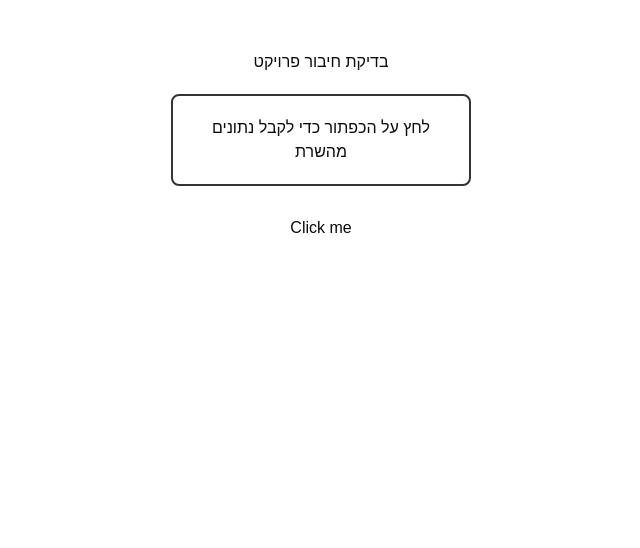
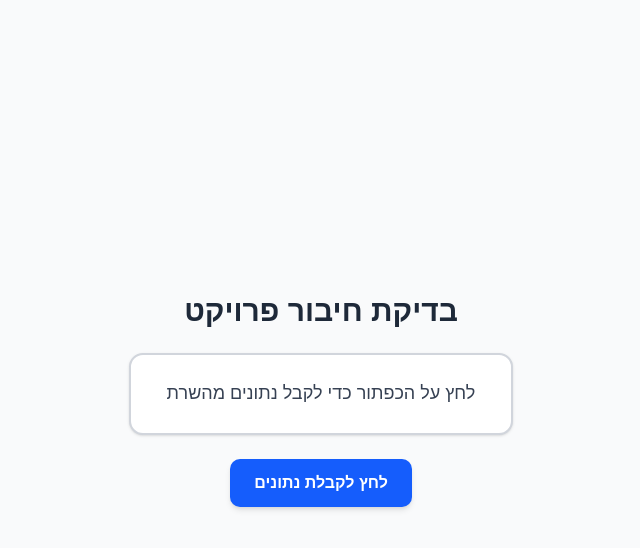
Before and after one commit to rashacanada25-hue/svExam-frontend, a React (Vite) app: page / in a window 1280 px wide. Shown: the top 548 px of the page, without its empty margins (319-959 px from the left). Built offline with nearby package versions, Linux system fonts and the light colour scheme.

Commit message:
style: convert frontend connection test to tailwind css

```diff
--- a/src/App.tsx
+++ b/src/App.tsx
@@ -8,7 +8,7 @@ function App() {
   const fetchData = async () => {
     setLoading(true);
     try {
-      // כאן אנחנו פונים לשרת שרץ בפורט 3000
+      // פנייה לשרת שרץ בפורט 3000
       const response = await axios.get('http://localhost:3000/');
       setMessage(response.data);
     } catch (error) {
@@ -19,23 +19,23 @@ function App() {
   };
 
   return (
-    <div style={{ textAlign: 'center', marginTop: '50px', fontFamily: 'Arial' }}>
-      <h1>בדיקת חיבור פרויקט</h1>
+    <div className="min-h-screen bg-gray-50 flex flex-col items-center justify-center font-sans p-4" dir="rtl">
+      <h1 className="text-3xl font-bold text-gray-800 mb-6">בדיקת חיבור פרויקט</h1>
 
-      <div style={{
-        margin: '20px auto',
-        padding: '20px',
-        border: '2px solid #333',
-        width: '300px',
-        borderRadius: '8px'
-      }}>
-        {loading ? <p>טוען נתונים מהשרת...</p> : <p>{message}</p>}
+      <div className="w-full max-w-sm bg-white border-2 border-gray-300 rounded-xl p-6 shadow-sm text-center mb-6 transition-all">
+        {loading ? (
+          <p className="text-gray-500 animate-pulse">טוען נתונים מהשרת...</p>
+        ) : (
+          <p className="text-gray-700 font-medium text-lg leading-relaxed">{message}</p>
+        )}
       </div>
 
       <button
         onClick={fetchData}
-        style={{ padding: '10px 20px', fontSize: '16px', cursor: 'pointer' }}>
-        Click me
+        disabled={loading}
+        className="px-6 py-3 bg-blue-600 hover:bg-blue-700 text-white font-semibold rounded-lg shadow-md hover:shadow-lg active:scale-95 disabled:opacity-50 disabled:pointer-events-none transition-all duration-200"
+      >
+        {loading ? "בטעינה..." : "לחץ לקבלת נתונים"}
       </button>
     </div>
   );
```
